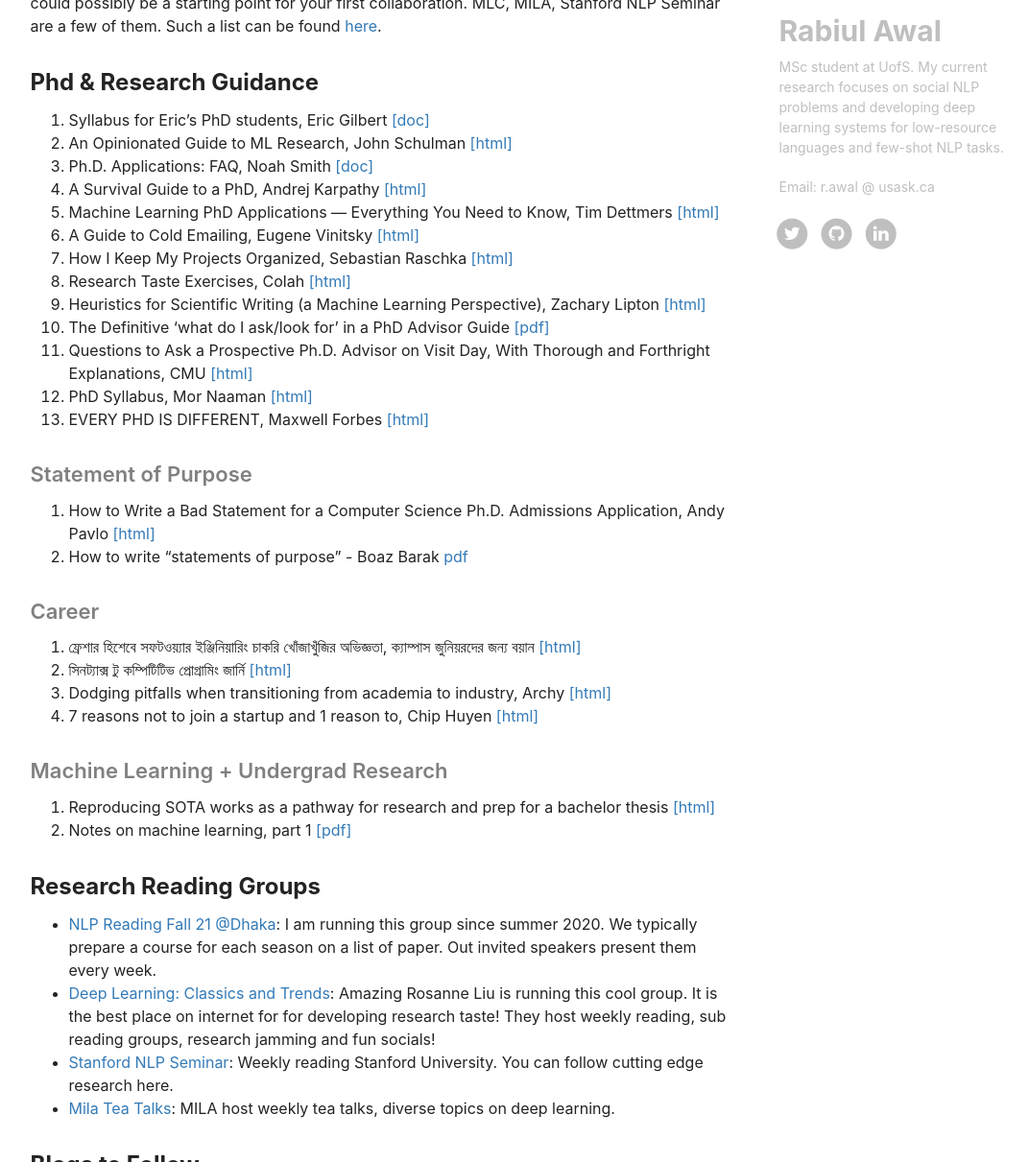
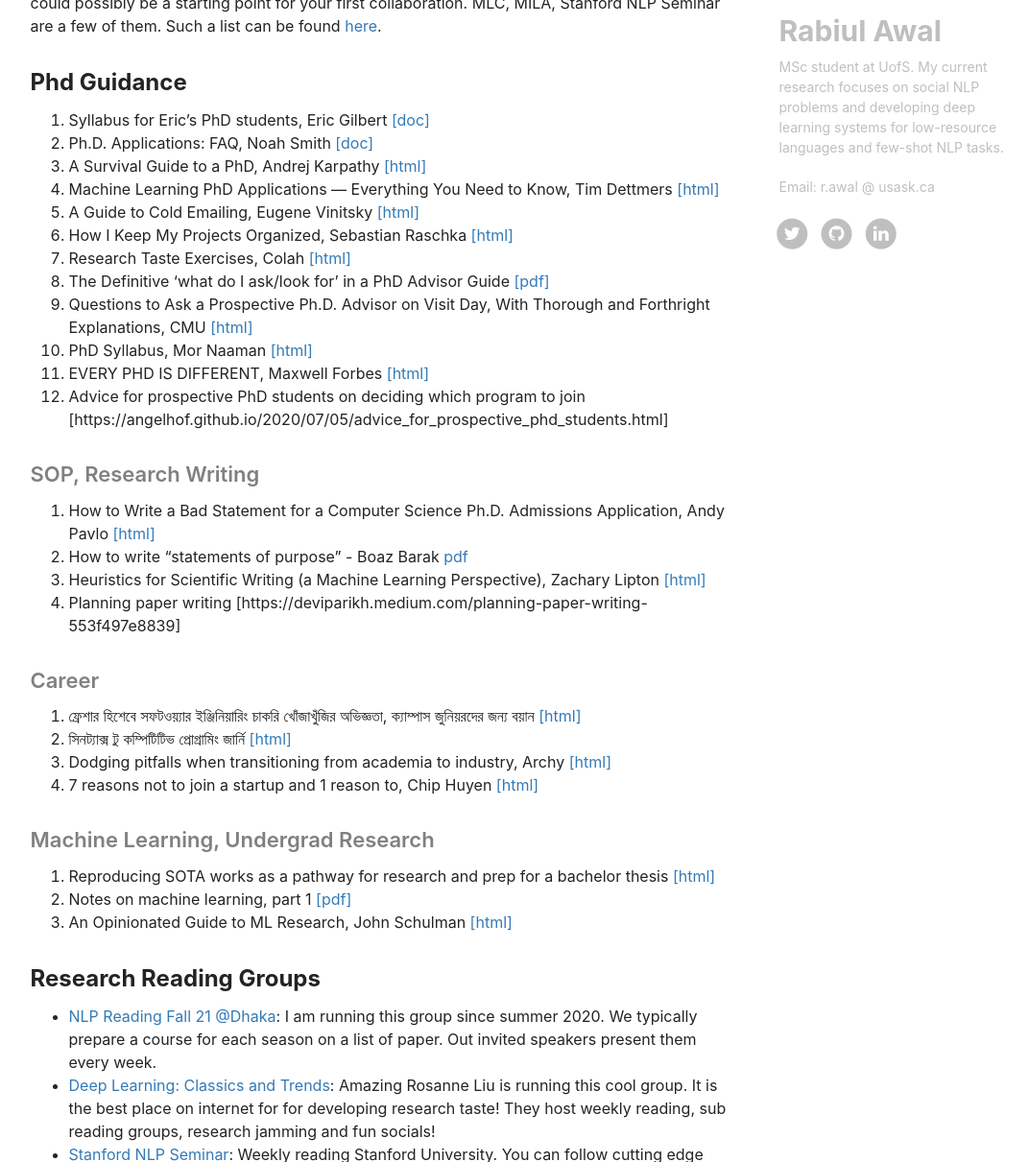
Before and after one commit to rabiulcste/rabiulcste.github.io, a Jekyll site: the page built from resources.html, in a window 1280 px wide and 1400 px high, scrolled down 704 px, cut to the strip 189-1400 px from the top of the window. Shown: the whole strip at 96% size, without its empty margins (136-1208 px from the left). Built offline with Jekyll 4.4.1, drawn with Linux system fonts in a browser that asks for light colours; nearby versions of some CDN libraries; comment, search, counter and statistics services are not loaded.

Commit message:
updated resources page

```diff
--- a/_includes/pages/resources.md
+++ b/_includes/pages/resources.md
@@ -18,24 +18,25 @@
 Reading groups could possibly be a starting point for your first collaboration.
 MLC, MILA, Stanford NLP Seminar are a few of them. Such a list can be found [here](#research-reading-groups).
 
-### Phd & Research Guidance
+### Phd  Guidance
   1. Syllabus for Eric's PhD students, Eric Gilbert [[doc]](https://docs.google.com/document/d/11D3kHElzS2HQxTwPqcaTnU5HCJ8WGE5brTXI4KLf4dM/edit)
-  2. An Opinionated Guide to ML Research, John Schulman [[html]](http://joschu.net/blog/opinionated-guide-ml-research.html)
-  3. Ph.D. Applications: FAQ, Noah Smith [[doc]](https://docs.google.com/document/d/1lT-bsIP0GKfh8l5sQnM2hCzzR9prt-QLx16rimUOdIM/edit)
-  4. A Survival Guide to a PhD, Andrej Karpathy [[html]](http://karpathy.github.io/2016/09/07/phd/)
-  5. Machine Learning PhD Applications — Everything You Need to Know, Tim Dettmers [[html]](https://timdettmers.com/2018/11/26/phd-applications/)
-  6. A Guide to Cold Emailing, Eugene Vinitsky [[html]](http://eugenevinitsky.github.io/posts/2020-12-25-coldemails.html)
-  7. How I Keep My Projects Organized, Sebastian Raschka [[html]](https://sebastianraschka.com/blog/2021/project-management.html)
-  8. Research Taste Exercises, Colah [[html]](http://colah.github.io/notes/taste/)
-  9. Heuristics for Scientific Writing (a Machine Learning Perspective), Zachary Lipton [[html]](http://approximatelycorrect.com/2018/01/29/heuristics-technical-scientific-writing-machine-learning-perspective/)
-  10. The Definitive ‘what do I ask/look for’ in a PhD Advisor Guide [[pdf]](https://www.cs.columbia.edu/wp-content/uploads/2019/03/Get-Advisor.pdf)
-  11. Questions to Ask a Prospective Ph.D. Advisor on Visit Day, With Thorough and Forthright Explanations, CMU [[html]](https://blog.ml.cmu.edu/2020/03/02/questions-to-ask-a-prospective-ph-d-advisor-on-visit-day-with-thorough-and-forthright-explanations/)
-  12. PhD Syllabus, Mor Naaman [[html]](https://stechlab.github.io/phd-syllabus/)
-  13. EVERY PHD IS DIFFERENT, Maxwell Forbes [[html]](https://maxwellforbes.com/posts/every-phd-is-different)
+  2. Ph.D. Applications: FAQ, Noah Smith [[doc]](https://docs.google.com/document/d/1lT-bsIP0GKfh8l5sQnM2hCzzR9prt-QLx16rimUOdIM/edit)
+  3. A Survival Guide to a PhD, Andrej Karpathy [[html]](http://karpathy.github.io/2016/09/07/phd/)
+  4. Machine Learning PhD Applications — Everything You Need to Know, Tim Dettmers [[html]](https://timdettmers.com/2018/11/26/phd-applications/)
+  5. A Guide to Cold Emailing, Eugene Vinitsky [[html]](http://eugenevinitsky.github.io/posts/2020-12-25-coldemails.html)
+  6. How I Keep My Projects Organized, Sebastian Raschka [[html]](https://sebastianraschka.com/blog/2021/project-management.html)
+  7. Research Taste Exercises, Colah [[html]](http://colah.github.io/notes/taste/)
+  8. The Definitive ‘what do I ask/look for’ in a PhD Advisor Guide [[pdf]](https://www.cs.columbia.edu/wp-content/uploads/2019/03/Get-Advisor.pdf)
+  9. Questions to Ask a Prospective Ph.D. Advisor on Visit Day, With Thorough and Forthright Explanations, CMU [[html]](https://blog.ml.cmu.edu/2020/03/02/questions-to-ask-a-prospective-ph-d-advisor-on-visit-day-with-thorough-and-forthright-explanations/)
+  10. PhD Syllabus, Mor Naaman [[html]](https://stechlab.github.io/phd-syllabus/)
+  11. EVERY PHD IS DIFFERENT, Maxwell Forbes [[html]](https://maxwellforbes.com/posts/every-phd-is-different)
+  12. Advice for prospective PhD students on deciding which program to join [https://angelhof.github.io/2020/07/05/advice_for_prospective_phd_students.html]
 
-#### Statement of Purpose
+#### SOP, Research Writing
   1. How to Write a Bad Statement for a Computer Science Ph.D. Admissions Application, Andy Pavlo [[html]](https://www.cs.cmu.edu/~pavlo/blog/2015/10/how-to-write-a-bad-statement-for-a-computer-science-phd-admissions-application.html)
   2. How to write “statements of purpose” - Boaz Barak [pdf](https://www.boazbarak.org/Papers/howto_statement_of_purpose.pdf)
+  3. Heuristics for Scientific Writing (a Machine Learning Perspective), Zachary Lipton [[html]](http://approximatelycorrect.com/2018/01/29/heuristics-technical-scientific-writing-machine-learning-perspective/)
+  4. Planning paper writing [https://deviparikh.medium.com/planning-paper-writing-553f497e8839]
 
 #### Career
   1. ফ্রেশার হিশেবে সফটওয়্যার ইঞ্জিনিয়ারিং চাকরি খোঁজাখুঁজির অভিজ্ঞতা, ক্যাম্পাস জুনিয়রদের জন্য বয়ান [[html]](http://www.iamrabiul.info/software-engineering-job-hacking-as-a-fresh-graduate-nstu/)
@@ -43,12 +44,13 @@
   3. Dodging pitfalls when transitioning from academia to industry, Archy [[html]](http://deberker.com/archy/dodging-pitfalls-when-transitioning-from-academia-to-industry/)
   4. 7 reasons not to join a startup and 1 reason to, Chip Huyen [[html]](https://huyenchip.com/2021/02/27/why-not-join-a-startup.html#why_not_join_a_startup)
 
-#### Machine Learning + Undergrad Research
+#### Machine Learning, Undergrad Research
   1. Reproducing SOTA works as a pathway for research and prep for a bachelor thesis [[html]](http://www.iamrabiul.info/reproducing-sota-works-as-a-pathway-to-get-into-research-and-preparation-for-a-bachelor-thesis/)
   2. Notes on machine learning, part 1 [[pdf]](https://drive.google.com/file/d/1kBnhA6O5aZl61jfzXrFL3kLwAcURuyc1/view)
+  3. An Opinionated Guide to ML Research, John Schulman [[html]](http://joschu.net/blog/opinionated-guide-ml-research.html)
 
 <h3 id="research-reading-groups" class="name-row"> Research Reading Groups</h3>
- - [NLP Reading Fall 21 @Dhaka](https://docs.google.com/document/d/e/2PACX-1vSPhi_N9BqxTrla-4Zpgvtx2pZt-ZH5gAIUi5pBA8gR40oG5Nqc4GExxJvwpp-x7UQoTQy9DlhQLL_P/pub):  I am running this group since summer 2020. We typically prepare a course for each season on a list of paper. Out invited speakers present them every week.
+ - [NLP Reading Fall 21 @Dhaka](http://nlpdhaka.com/):  I am running this group since summer 2020. We typically prepare a course for each season on a list of paper. Out invited speakers present them every week.
  - [Deep Learning: Classics and Trends](http://mlcollective.org/dlct/): Amazing Rosanne Liu is running this cool group. It is the best place on internet for for developing research taste! They host weekly reading, sub reading groups, research jamming and fun socials!
  - [Stanford NLP Seminar](https://nlp.stanford.edu/seminar/): Weekly reading Stanford University. You can follow cutting edge research here.
  - [Mila Tea Talks](https://sites.google.com/lisa.iro.umontreal.ca/tea-talks/home): MILA host weekly tea talks, diverse topics on deep learning.
```
